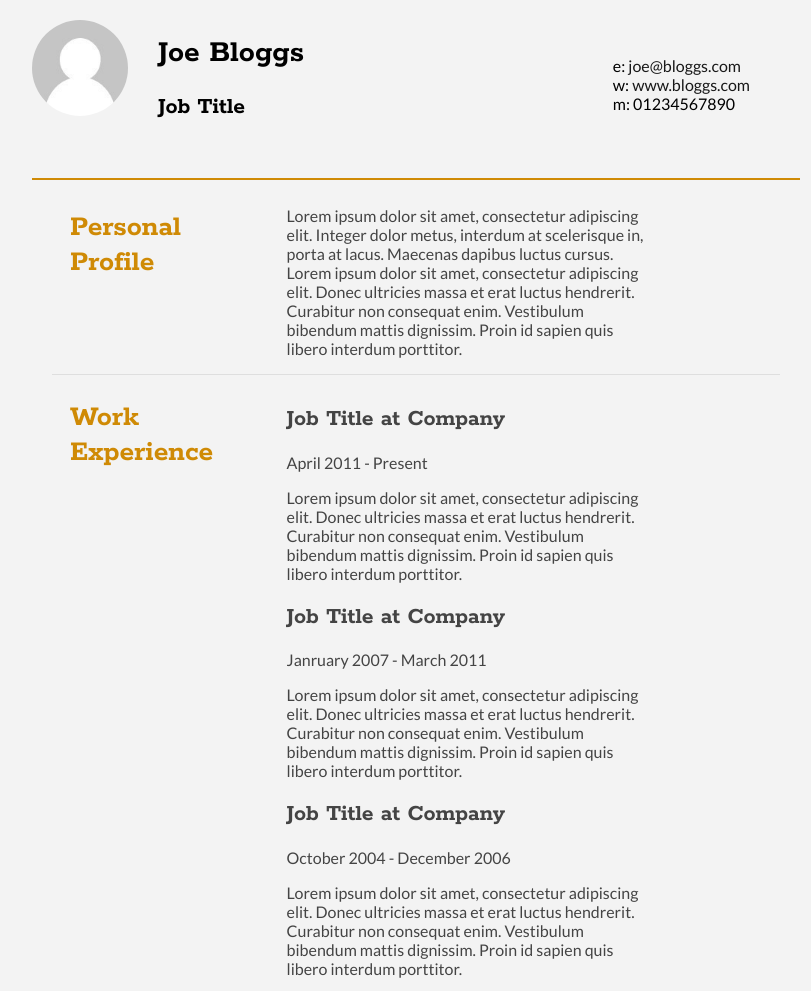
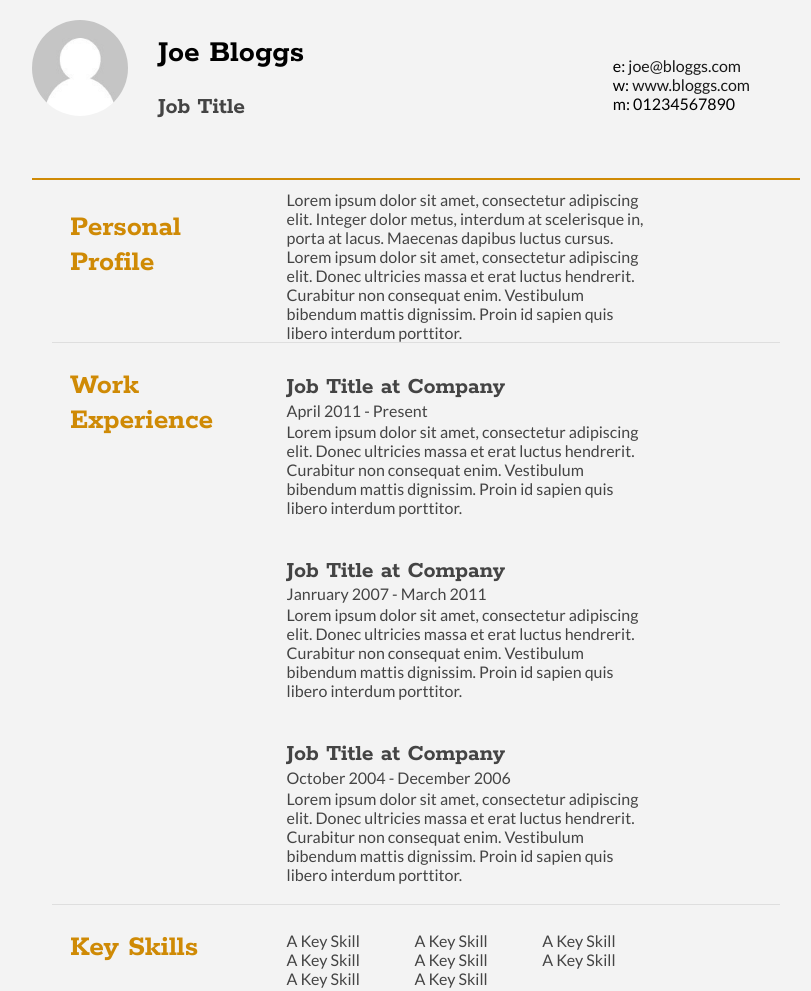
Before and after one commit to Kenzie-Academy-Brasil-Developers/estilizar-curriculo-sprint-2-VicenteCarlos, a plain HTML site: page index.html in a window 1280 px wide. Shown: the top 991 px of the page, without its empty margins (224-1035 px from the left). Drawn offline with Linux system fonts and the light colour scheme.

Commit message:
Espaçamentos atualizados, assim como as cores e fontes

```diff
--- a/index.html
+++ b/index.html
@@ -46,7 +46,7 @@
 				</div>
 
 				<div class="sectionContent">
-					<p>Lorem ipsum dolor sit amet, consectetur adipiscing elit. Integer dolor metus, interdum at scelerisque in, porta at lacus. Maecenas dapibus luctus cursus. Lorem ipsum dolor sit amet, consectetur adipiscing elit. Donec ultricies massa et erat luctus hendrerit. Curabitur non consequat enim. Vestibulum bibendum mattis dignissim. Proin id sapien quis libero interdum porttitor.</p>
+					<p class="nega">Lorem ipsum dolor sit amet, consectetur adipiscing elit. Integer dolor metus, interdum at scelerisque in, porta at lacus. Maecenas dapibus luctus cursus. Lorem ipsum dolor sit amet, consectetur adipiscing elit. Donec ultricies massa et erat luctus hendrerit. Curabitur non consequat enim. Vestibulum bibendum mattis dignissim. Proin id sapien quis libero interdum porttitor.</p>
 				</div>
 			</article>
 			<div class="clear"></div>
--- a/style.css
+++ b/style.css
@@ -1,4 +1,4 @@
-body, html{
+html, body{
 	font-family: 'Lato', 'Helvetica', 'Arial', sans-serif;
 }
 
@@ -60,7 +60,7 @@ section{
 	margin-left: 18px;
 }
 
-p {
+h2, p {
 	color: #444444;
 }
 
@@ -87,3 +87,16 @@ li{
 .clear {
 	clear: both;
 }
+
+p:not(.nega){
+	position: relative;
+	bottom: 20px;
+}
+
+.subDetails{
+	margin: 0 0 2px;
+}
+
+p{
+	margin: 0;
+}
```
